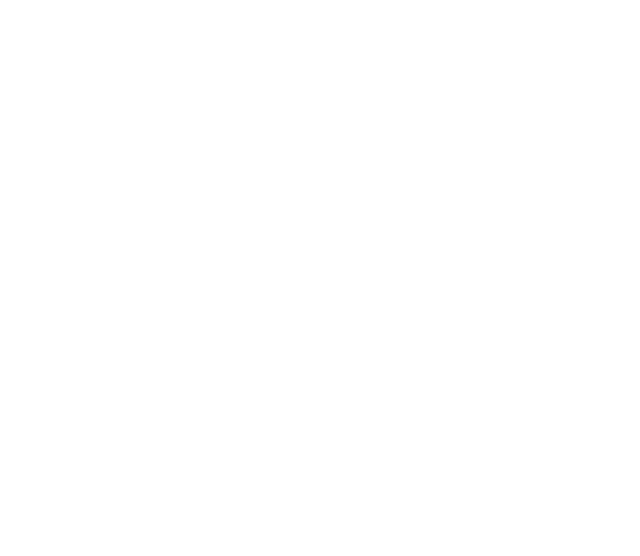
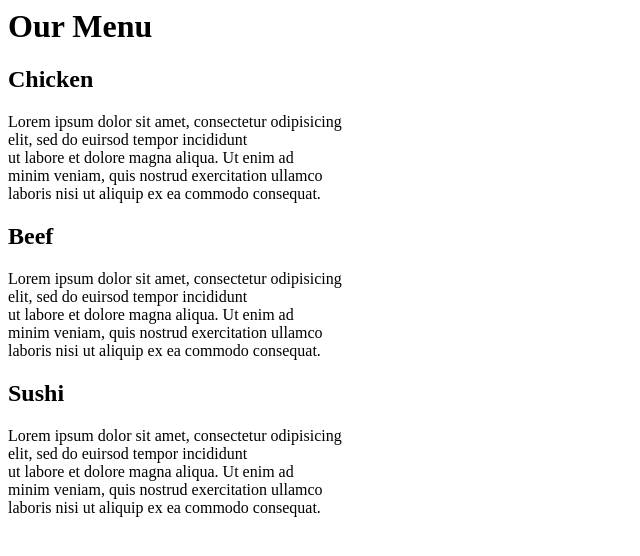
Before and after one commit to Abror30/assignment1, a plain HTML site: page index.html in a window 1280 px wide. Shown: the whole page, without its empty margins (0-640 px from the left). Drawn offline with Linux system fonts and the light colour scheme.

Commit message:
secondcommit

```diff
--- a/index.html
+++ b/index.html
@@ -6,6 +6,36 @@
     <title>Our Menu</title>
 </head>
 <body>
+    <div class="main">
+        <h1>Our Menu</h1>
+        <div class="one">
+            <div class="blc1">
+                <h2 class="chicken">Chicken</h2>
+            <p>Lorem ipsum dolor sit amet, consectetur odipisicing <br>
+                elit, sed do euirsod tempor incididunt <br>
+            ut labore et dolore magna aliqua. Ut enim ad <br>
+        minim veniam, quis nostrud exercitation ullamco <br>
+    laboris nisi ut aliquip ex ea commodo consequat. </p>
+            </div>
 
+            <div class="blc2">
+                <h2 class="beef">Beef</h2>
+            <p>Lorem ipsum dolor sit amet, consectetur odipisicing <br>
+                elit, sed do euirsod tempor incididunt <br>
+            ut labore et dolore magna aliqua. Ut enim ad <br>
+        minim veniam, quis nostrud exercitation ullamco <br>
+    laboris nisi ut aliquip ex ea commodo consequat. </p>
+            </div>
+
+            <div class="blc3">
+                <h2 class="sushi">Sushi</h2>
+            <p>Lorem ipsum dolor sit amet, consectetur odipisicing <br>
+                elit, sed do euirsod tempor incididunt <br>
+            ut labore et dolore magna aliqua. Ut enim ad <br>
+        minim veniam, quis nostrud exercitation ullamco <br>
+    laboris nisi ut aliquip ex ea commodo consequat. </p>
+            </div>
+
+        </div>
 </body>
 </html>
```
